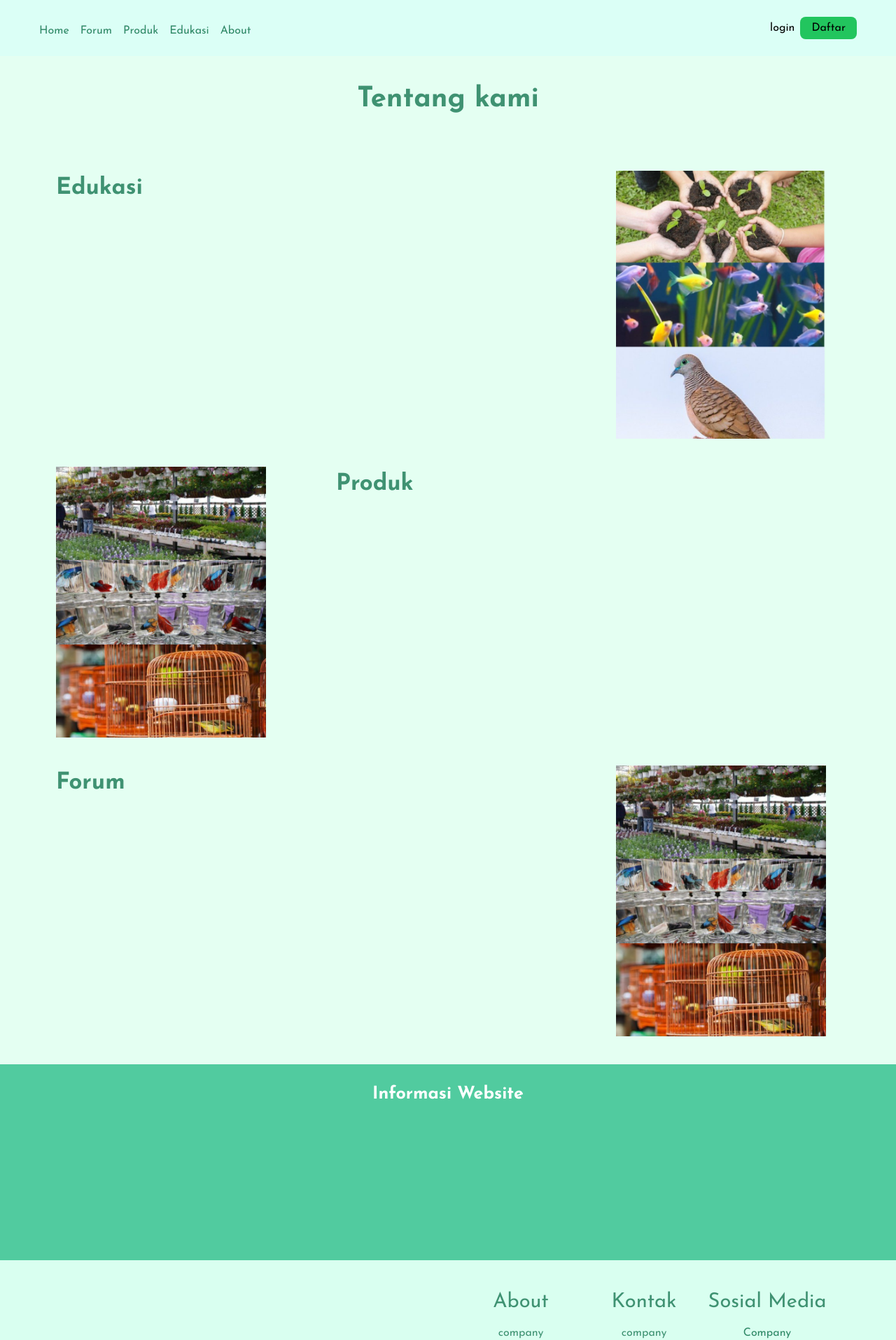
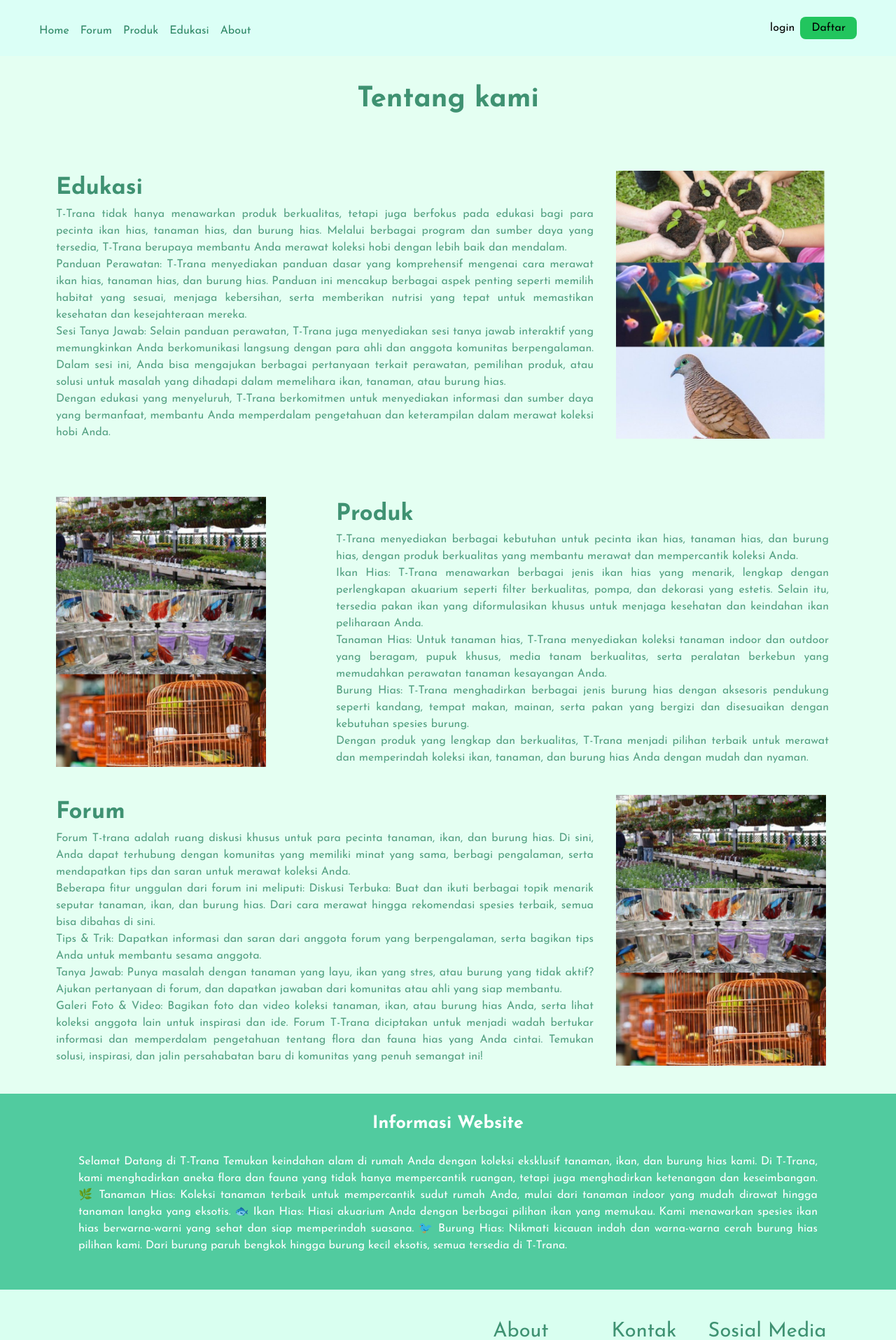
Before and after one commit to auliarahman789/ornatredec, a Next.js app: page /About in a window 1280 px wide. Shown: the top 1915 px of the page at 70% size. Built offline with nearby package versions, Linux system fonts and the light colour scheme.

Commit message:
menambahkan paragraf untuk halaman abour

```diff
--- a/src/app/About/page.tsx
+++ b/src/app/About/page.tsx
@@ -12,9 +12,11 @@ function Page() {
                       <h1 className='text-[#3F9272] font-bold text-[33px]'>
                           Edukasi
                       </h1>
-                      <p>
-
-                      </p>
+                      <p className='pe-8 text-justify text-[#54A082]'>
+                      T-Trana tidak hanya menawarkan produk berkualitas, tetapi juga berfokus pada edukasi bagi para pecinta ikan hias, tanaman hias, dan burung hias. Melalui berbagai program dan sumber daya yang tersedia, T-Trana berupaya membantu Anda merawat koleksi hobi dengan lebih baik dan mendalam.<br/>
+                      Panduan Perawatan: T-Trana menyediakan panduan dasar yang komprehensif mengenai cara merawat ikan hias, tanaman hias, dan burung hias. Panduan ini mencakup berbagai aspek penting seperti memilih habitat yang sesuai, menjaga kebersihan, serta memberikan nutrisi yang tepat untuk memastikan kesehatan dan kesejahteraan mereka. <br/>
+                      Sesi Tanya Jawab: Selain panduan perawatan, T-Trana juga menyediakan sesi tanya jawab interaktif yang memungkinkan Anda berkomunikasi langsung dengan para ahli dan anggota komunitas berpengalaman. Dalam sesi ini, Anda bisa mengajukan berbagai pertanyaan terkait perawatan, pemilihan produk, atau solusi untuk masalah yang dihadapi dalam memelihara ikan, tanaman, atau burung hias. <br/>
+                      Dengan edukasi yang menyeluruh, T-Trana berkomitmen untuk menyediakan informasi dan sumber daya yang bermanfaat, membantu Anda memperdalam pengetahuan dan keterampilan dalam merawat koleksi hobi Anda. </p>
                   </div>
                   <div className=''>
                       <Image src='/img/about1.png' alt={''} width={300} height={400}/>
@@ -26,24 +28,39 @@ function Page() {
                     <h1 className='text-[#3F9272] font-bold text-[33px]'>
                           Produk
                       </h1>
-                      <p>
-
-                      </p>
+                      <p className='pe-24 text-justify text-[#54A082]'>
+                      T-Trana menyediakan berbagai kebutuhan untuk pecinta ikan hias, tanaman hias, dan burung hias, dengan produk berkualitas yang membantu merawat dan mempercantik koleksi Anda. <br/>
+                      Ikan Hias: T-Trana menawarkan berbagai jenis ikan hias yang menarik, lengkap dengan perlengkapan akuarium seperti filter berkualitas, pompa, dan dekorasi yang estetis. Selain itu, tersedia pakan ikan yang diformulasikan khusus untuk menjaga kesehatan dan keindahan ikan peliharaan Anda. <br/>
+                      Tanaman Hias: Untuk tanaman hias, T-Trana menyediakan koleksi tanaman indoor dan outdoor yang beragam, pupuk khusus, media tanam berkualitas, serta peralatan berkebun yang memudahkan perawatan tanaman kesayangan Anda. <br/>
+                      Burung Hias: T-Trana menghadirkan berbagai jenis burung hias dengan aksesoris pendukung seperti kandang, tempat makan, mainan, serta pakan yang bergizi dan disesuaikan dengan kebutuhan spesies burung. <br/>
+                      Dengan produk yang lengkap dan berkualitas, T-Trana menjadi pilihan terbaik untuk merawat dan memperindah koleksi ikan, tanaman, dan burung hias Anda dengan mudah dan nyaman. <br />
+                    </p>
                   </div>
                   <div className='col-span-2'>
                   <h1 className='text-[#3F9272] font-bold text-[33px]'>
                           Forum
                       </h1>
-                      <p>
-
+                      <p className='text-justify pe-8 text-[#54A082]'>
+                            Forum T-trana adalah ruang diskusi khusus untuk para pecinta tanaman, ikan, dan burung hias. Di sini, Anda dapat terhubung dengan komunitas yang memiliki minat yang sama, berbagi pengalaman, serta mendapatkan tips dan saran untuk merawat koleksi Anda.
+                            <br/> Beberapa fitur unggulan dari forum ini meliputi:
+                            Diskusi Terbuka: Buat dan ikuti berbagai topik menarik seputar tanaman, ikan, dan burung hias. Dari cara merawat hingga rekomendasi spesies terbaik, semua bisa dibahas di sini.
+                            <br/>Tips & Trik: Dapatkan informasi dan saran dari anggota forum yang berpengalaman, serta bagikan tips Anda untuk membantu sesama anggota.
+                            <br/>Tanya Jawab: Punya masalah dengan tanaman yang layu, ikan yang stres, atau burung yang tidak aktif? Ajukan pertanyaan di forum, dan dapatkan jawaban dari komunitas atau ahli yang siap membantu.
+                            <br/>Galeri Foto & Video: Bagikan foto dan video koleksi tanaman, ikan, atau burung hias Anda, serta lihat koleksi anggota lain untuk inspirasi dan ide.
+                            Forum T-Trana diciptakan untuk menjadi wadah bertukar informasi dan memperdalam pengetahuan tentang flora dan fauna hias yang Anda cintai. Temukan solusi, inspirasi, dan jalin persahabatan baru di komunitas yang penuh semangat ini!
                       </p>
                   </div>
                   <div>
                         <Image src='/img/about2.png' alt={''} width={300} height={400}/>
                   </div>
               </div>
-              <div className='bg-[#51CB9F] h-[280px]'>
-                  <h1 className='text-center font-bold text-[25px] text-white py-6'>Informasi Website</h1>
+              <div className='bg-[#51CB9F] px-28 h-[280px]'>
+          <h1 className='text-center font-bold text-[25px] text-white py-6'>Informasi Website</h1>
+          <p className='text-justify text-white'>Selamat Datang di T-Trana
+            Temukan keindahan alam di rumah Anda dengan koleksi eksklusif tanaman, ikan, dan burung hias kami. Di T-Trana, kami menghadirkan aneka flora dan fauna yang tidak hanya mempercantik ruangan, tetapi juga menghadirkan ketenangan dan keseimbangan.
+            🌿 Tanaman Hias: Koleksi tanaman terbaik untuk mempercantik sudut rumah Anda, mulai dari tanaman indoor yang mudah dirawat hingga tanaman langka yang eksotis.
+            🐟 Ikan Hias: Hiasi akuarium Anda dengan berbagai pilihan ikan yang memukau. Kami menawarkan spesies ikan hias berwarna-warni yang sehat dan siap memperindah suasana.
+            🐦 Burung Hias: Nikmati kicauan indah dan warna-warna cerah burung hias pilihan kami. Dari burung paruh bengkok hingga burung kecil eksotis, semua tersedia di T-Trana.</p>
               </div>
               <Footer/>
       </div>
```
